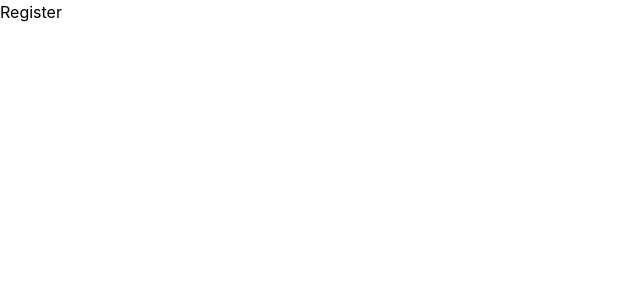
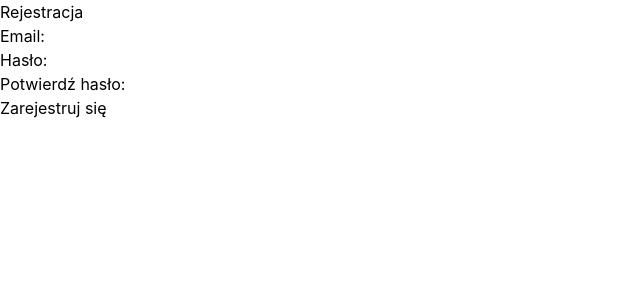
Before and after one commit to pawel-rachocki/Virtual_Wardrobe, a React (Vite) app in the folder frontend/: page /register in a window 1280 px wide. Shown: the top 300 px of the page, without its empty margins (0-640 px from the left). Built offline with nearby package versions, Linux system fonts and the light colour scheme.

Commit message:
[FE] Strony rejestracji i logowania #8

```diff
--- a/frontend/src/pages/Login.tsx
+++ b/frontend/src/pages/Login.tsx
@@ -1,4 +1,60 @@
-const Login = () => {
-  return <div>Login</div>
+import React, { useState } from 'react'
+import { useNavigate } from 'react-router-dom'
+import { login } from '../services/authService'
+import { isAxiosError } from 'axios'
+
+export const Login = () => {
+  const [email, setEmail] = useState('')
+  const [password, setPassword] = useState('')
+  const [errorMessage, setErrorMessage] = useState('')
+
+  const navigate = useNavigate()
+
+  const handleSubmit = async (e: React.FormEvent) => {
+    e.preventDefault()
+    setErrorMessage('')
+
+    try {
+      const response = await login(email, password)
+      const token = response.token || response.accessToken
+
+      if (token) {
+        localStorage.setItem('token', token)
+        navigate('/dashboard')
+      } else {
+        setErrorMessage('Brak tokena w odpowiedzi serwera.')
+      }
+    } catch (error) {
+      if (isAxiosError<{ message: string }>(error)) {
+        setErrorMessage(error.response?.data?.message ?? 'Wystąpił błąd logowania.')
+      } else {
+        setErrorMessage('Wystąpił błąd logowania.')
+      }
+    }
+  }
+
+  return (
+    <div>
+      <h2>Logowanie</h2>
+      {errorMessage && <p style={{ color: 'red' }}>{errorMessage}</p>}
+
+      <form onSubmit={handleSubmit}>
+        <div>
+          <label>Email:</label>
+          <input type="email" value={email} onChange={(e) => setEmail(e.target.value)} required />
+        </div>
+        <div>
+          <label>Hasło:</label>
+          <input
+            type="password"
+            value={password}
+            onChange={(e) => setPassword(e.target.value)}
+            required
+          />
+        </div>
+        <button type="submit">Zaloguj się</button>
+      </form>
+    </div>
+  )
 }
 export default Login
--- a/frontend/src/pages/Register.tsx
+++ b/frontend/src/pages/Register.tsx
@@ -1,4 +1,68 @@
-const Register = () => {
-  return <div>Register</div>
+import React, { useState } from 'react'
+import { useNavigate } from 'react-router-dom'
+import { register } from '../services/authService'
+import { isAxiosError } from 'axios'
+
+export const Register = () => {
+  const [email, setEmail] = useState('')
+  const [password, setPassword] = useState('')
+  const [confirmPassword, setConfirmPassword] = useState('')
+  const [errorMessage, setErrorMessage] = useState('')
+
+  const navigate = useNavigate()
+
+  const handleSubmit = async (e: React.FormEvent) => {
+    e.preventDefault()
+    setErrorMessage('')
+
+    if (password !== confirmPassword) {
+      setErrorMessage('Hasła nie są identyczne.')
+      return
+    }
+
+    try {
+      await register(email, password)
+      navigate('/login')
+    } catch (error) {
+      if (isAxiosError<{ message: string }>(error)) {
+        setErrorMessage(error.response?.data?.message ?? 'Wystąpił błąd logowania.')
+      } else {
+        setErrorMessage('Wystąpił błąd logowania.')
+      }
+    }
+  }
+
+  return (
+    <div>
+      <h2>Rejestracja</h2>
+      {errorMessage && <p style={{ color: 'red' }}>{errorMessage}</p>}
+
+      <form onSubmit={handleSubmit}>
+        <div>
+          <label>Email:</label>
+          <input type="email" value={email} onChange={(e) => setEmail(e.target.value)} required />
+        </div>
+        <div>
+          <label>Hasło:</label>
+          <input
+            type="password"
+            value={password}
+            onChange={(e) => setPassword(e.target.value)}
+            required
+          />
+        </div>
+        <div>
+          <label>Potwierdź hasło:</label>
+          <input
+            type="password"
+            value={confirmPassword}
+            onChange={(e) => setConfirmPassword(e.target.value)}
+            required
+          />
+        </div>
+        <button type="submit">Zarejestruj się</button>
+      </form>
+    </div>
+  )
 }
 export default Register
--- /dev/null
+++ b/frontend/src/services/authService.ts
@@ -0,0 +1,19 @@
+import api from '../api/axiosConfig.ts'
+
+const API_URL = '/api/auth'
+
+export const login = async (email: string, password: string) => {
+  const response = await api.post(`${API_URL}/login`, {
+    email,
+    password,
+  })
+  return response.data
+}
+
+export const register = async (email: string, password: string) => {
+  const response = await api.post(`${API_URL}/register`, {
+    email,
+    password,
+  })
+  return response.data
+}
```
